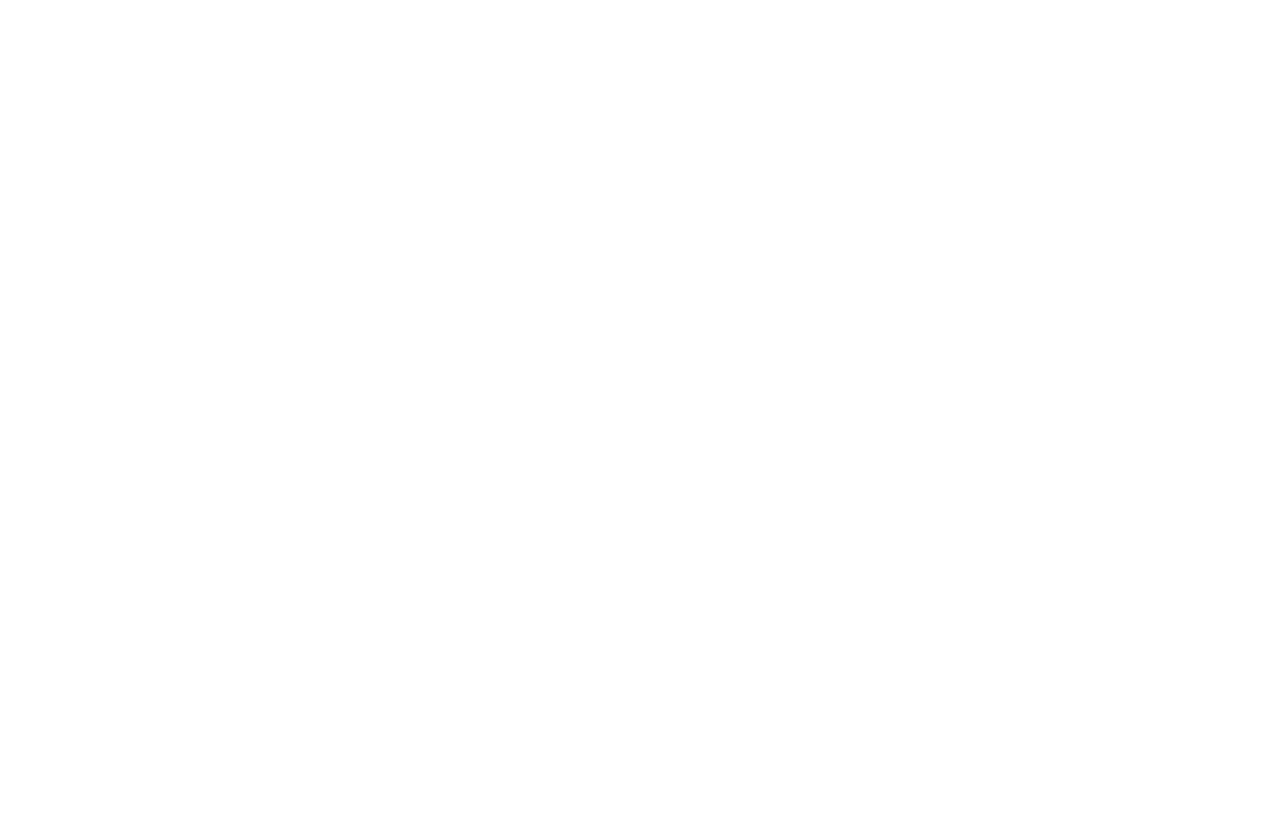
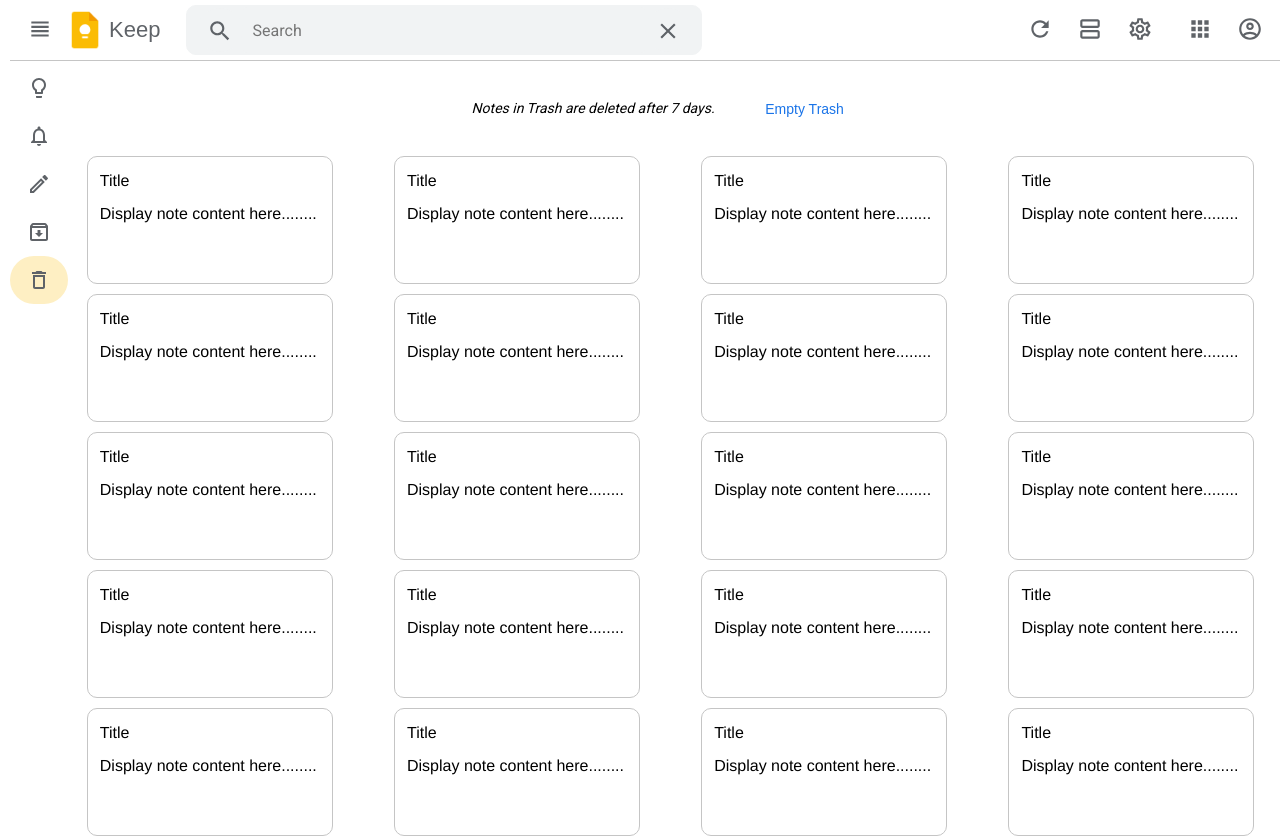
Before and after one commit to smitkoli18ce5005/Fundoo, a Vue app: page /Trash in a window 1280 px wide. Before the commit this address had no page. Shown: the top 838 px of the page. Before the commit the page ends 800 px from the top, so only its background shows below. Built offline with nearby package versions, Linux system fonts and the light colour scheme.

Commit message:
[Smit Koli] Created Archive and Trash notes page

```diff
--- /dev/null
+++ b/src/components/Material/EmptyTrash/EmptyTrash.js
@@ -0,0 +1,5 @@
+import './EmptyTrash.scss'
+
+export default{
+    name: 'EmptyTrash'
+}
--- /dev/null
+++ b/src/components/Material/EmptyTrash/EmptyTrash.scss
@@ -0,0 +1,81 @@
+.empty-trash-div{
+    margin-left: 4vw;
+    margin-top: 30px;
+    font-family: 'Roboto', sans-serif;
+}
+.empty-trash-container{
+    display: flex;
+    flex-direction: row;
+    justify-content: space-between;
+    align-items: center;
+    width: max-content;
+    margin-left: auto;
+    margin-right: auto;
+}
+.empty-trash-content{
+    margin-right: 25px;
+    font-style: italic;
+    font-size: .875rem;
+}
+
+.empty-trash-button{
+    height: 36px;
+    width: 130px;
+    border-radius: 5px;
+    padding: 8px 24px;
+    font-size: .875rem;
+    font-weight: 500;
+    line-height: 1.25rem;
+    outline: none;
+    border: 1px solid transparent;
+    color: #1a74e8;
+    background-color: #fff;
+    cursor: pointer;
+}
+.empty-trash-button:hover{
+    background-color: rgb(66,133,244, 0.049);
+    transition: 0.2s ease-in-out;
+}
+
+
+@media screen and (max-width: 768px) {
+    .empty-trash-content{
+        margin-right: 10px;
+        font-size: .875rem;
+    }
+    .empty-trash-button{
+        font-size: .875rem;
+    }
+}
+
+
+@media screen and (max-width: 576px) {
+    .empty-trash-div{
+        margin-left: 10vw;
+    }
+    .empty-trash-content{
+        margin-right: unset;
+        margin-bottom: 10px;
+    }
+    .empty-trash-container{
+        flex-direction: column;
+    }
+}
+
+@media screen and (max-width: 480px) {
+    .empty-trash-content{
+        font-size: .85rem;
+    }
+    .empty-trash-button{
+        font-size: .85rem;
+    }
+}
+
+@media screen and (max-width: 320px) {
+    .empty-trash-content{
+        font-size: .7rem;
+    }
+    .empty-trash-button{
+        font-size: .7rem;
+    }
+}
--- /dev/null
+++ b/src/components/Material/EmptyTrash/EmptyTrash.vue
@@ -0,0 +1,10 @@
+<template>
+    <div class="empty-trash-div">
+        <div class="empty-trash-container">
+                <span class="empty-trash-content">Notes in Trash are deleted after 7 days.</span>
+                <button class="empty-trash-button">Empty Trash</button>
+        </div>
+    </div>
+</template>
+
+<script type='module' src='./EmptyTrash.js'></script>
--- a/src/components/SideNavigation/SideNavigation.vue
+++ b/src/components/SideNavigation/SideNavigation.vue
@@ -12,11 +12,11 @@
             <svg xmlns="http://www.w3.org/2000/svg" viewBox="0 0 24 24" ><path d="M0 0h24v24H0V0z" fill="none"/><path d="M14.06 9.02l.92.92L5.92 19H5v-.92l9.06-9.06M17.66 3c-.25 0-.51.1-.7.29l-1.83 1.83 3.75 3.75 1.83-1.83c.39-.39.39-1.02 0-1.41l-2.34-2.34c-.2-.2-.45-.29-.71-.29zm-3.6 3.19L3 17.25V21h3.75L17.81 9.94l-3.75-3.75z"/></svg>
             <span>Edit labels</span>
         </router-link>
-        <router-link class="routes" to="/">
+        <router-link class="routes" to="/Archive">
             <svg xmlns="http://www.w3.org/2000/svg" viewBox="0 0 24 24" ><path d="M0 0h24v24H0V0z" fill="none"/><path d="M20.54 5.23l-1.39-1.68C18.88 3.21 18.47 3 18 3H6c-.47 0-.88.21-1.16.55L3.46 5.23C3.17 5.57 3 6.02 3 6.5V19c0 1.1.9 2 2 2h14c1.1 0 2-.9 2-2V6.5c0-.48-.17-.93-.46-1.27zM6.24 5h11.52l.81.97H5.44l.8-.97zM5 19V8h14v11H5zm8.45-9h-2.9v3H8l4 4 4-4h-2.55z"/></svg>
             <span>Archive</span>
         </router-link>
-        <router-link class="routes" to="/">
+        <router-link class="routes" to="/Trash">
             <svg xmlns="http://www.w3.org/2000/svg" viewBox="0 0 24 24" ><path d="M0 0h24v24H0V0z" fill="none"/><path d="M16 9v10H8V9h8m-1.5-6h-5l-1 1H5v2h14V4h-3.5l-1-1zM18 7H6v12c0 1.1.9 2 2 2h8c1.1 0 2-.9 2-2V7z"/></svg>
             <span>Trash</span>
         </router-link>
@@ -34,11 +34,11 @@
             <svg xmlns="http://www.w3.org/2000/svg" viewBox="0 0 24 24" ><path d="M0 0h24v24H0V0z" fill="none"/><path d="M14.06 9.02l.92.92L5.92 19H5v-.92l9.06-9.06M17.66 3c-.25 0-.51.1-.7.29l-1.83 1.83 3.75 3.75 1.83-1.83c.39-.39.39-1.02 0-1.41l-2.34-2.34c-.2-.2-.45-.29-.71-.29zm-3.6 3.19L3 17.25V21h3.75L17.81 9.94l-3.75-3.75z"/></svg>
             <span>Edit labels</span>
         </router-link>
-        <router-link class="routes1" to="/">
+        <router-link class="routes1" to="/Archive">
             <svg xmlns="http://www.w3.org/2000/svg" viewBox="0 0 24 24" ><path d="M0 0h24v24H0V0z" fill="none"/><path d="M20.54 5.23l-1.39-1.68C18.88 3.21 18.47 3 18 3H6c-.47 0-.88.21-1.16.55L3.46 5.23C3.17 5.57 3 6.02 3 6.5V19c0 1.1.9 2 2 2h14c1.1 0 2-.9 2-2V6.5c0-.48-.17-.93-.46-1.27zM6.24 5h11.52l.81.97H5.44l.8-.97zM5 19V8h14v11H5zm8.45-9h-2.9v3H8l4 4 4-4h-2.55z"/></svg>
             <span>Archive</span>
         </router-link>
-        <router-link class="routes1" to="/">
+        <router-link class="routes1" to="/Trash">
             <svg xmlns="http://www.w3.org/2000/svg" viewBox="0 0 24 24" ><path d="M0 0h24v24H0V0z" fill="none"/><path d="M16 9v10H8V9h8m-1.5-6h-5l-1 1H5v2h14V4h-3.5l-1-1zM18 7H6v12c0 1.1.9 2 2 2h8c1.1 0 2-.9 2-2V7z"/></svg>
             <span>Trash</span>
         </router-link>
--- a/src/router/index.js
+++ b/src/router/index.js
@@ -5,6 +5,8 @@
 import ForgetPassword from '../views/ForgetPassword/ForgetPassword.vue'
 import ResetPassword from '../views/ResetPassword/ResetPassword.vue'
 import Dashboard from '../views/Dashboard/Dashboard.vue'
+import Archive from '../views/Archive/Archive.vue'
+import Trash from '../views/Trash/Trash.vue'
 
 const routes = [
   {
@@ -41,6 +43,16 @@
     path: '/Dashboard',
     name: 'Dashboard',
     component: Dashboard
+  },
+  {
+    path: '/Archive',
+    name: 'Archive',
+    component: Archive
+  },
+  {
+    path: '/Trash',
+    name: 'Trash',
+    component: Trash
   }
 ]
 
--- /dev/null
+++ b/src/views/Archive/Archive.js
@@ -0,0 +1,16 @@
+import './Archive.scss'
+
+import DashboardHeader from '@/components/DashboardHeader/DashboardHeader.vue'
+import SideNavigation from '../../components/SideNavigation/SideNavigation.vue'
+import NewNote from '../../components/NewNote/NewNote.vue'
+import NotesHolder from '../../components/NotesHolder/NotesHolder.vue'
+
+export default{
+    name: 'Archive',
+    components:{
+        DashboardHeader,
+        SideNavigation,
+        NewNote,
+        NotesHolder
+    }
+}
--- /dev/null
+++ b/src/views/Archive/Archive.scss
@@ -0,0 +1,20 @@
+.content-div{
+    display: flex;
+    flex-direction: row;
+    position: absolute;
+    left: 10px;
+    top: 60px;
+    width: calc(100% - 10px);
+}
+
+.notes-content{
+    display: flex;
+    flex-direction: column;
+    width: 100%;
+}
+
+@media screen and (max-width: 480px) {
+    .content-div{
+        top: 40px;
+    }
+}
--- /dev/null
+++ b/src/views/Archive/Archive.vue
@@ -0,0 +1,13 @@
+<template>
+    <div class="archive-div">
+        <DashboardHeader />
+        <div class="content-div">
+            <SideNavigation />
+            <div class="notes-content">
+                <NotesHolder />
+            </div>
+        </div>
+    </div>
+</template>
+
+<script type='module' src='./Archive.js'></script>
--- /dev/null
+++ b/src/views/Trash/Trash.js
@@ -0,0 +1,18 @@
+import './Trash.scss'
+
+import DashboardHeader from '@/components/DashboardHeader/DashboardHeader.vue'
+import SideNavigation from '../../components/SideNavigation/SideNavigation.vue'
+import NewNote from '../../components/NewNote/NewNote.vue'
+import NotesHolder from '../../components/NotesHolder/NotesHolder.vue'
+import EmptyTrash from '../../components/Material/EmptyTrash/EmptyTrash.vue'
+
+export default{
+    name: 'Trash',
+    components:{
+        DashboardHeader,
+        SideNavigation,
+        NewNote,
+        NotesHolder,
+        EmptyTrash
+    }
+}
--- /dev/null
+++ b/src/views/Trash/Trash.scss
@@ -0,0 +1,20 @@
+.content-div{
+    display: flex;
+    flex-direction: row;
+    position: absolute;
+    left: 10px;
+    top: 60px;
+    width: calc(100% - 10px);
+}
+
+.notes-content{
+    display: flex;
+    flex-direction: column;
+    width: 100%;
+}
+
+@media screen and (max-width: 480px) {
+    .content-div{
+        top: 40px;
+    }
+}
--- /dev/null
+++ b/src/views/Trash/Trash.vue
@@ -0,0 +1,14 @@
+<template>
+    <div class="trash-div">
+        <DashboardHeader />
+        <div class="content-div">
+            <SideNavigation />
+            <div class="notes-content">
+                <EmptyTrash />
+                <NotesHolder />
+            </div>
+        </div>
+    </div>
+</template>
+
+<script type='module' src='./Trash.js'></script>
```
Also changed, not shown: 1 other file (tests, documents, lock files or other folders).
